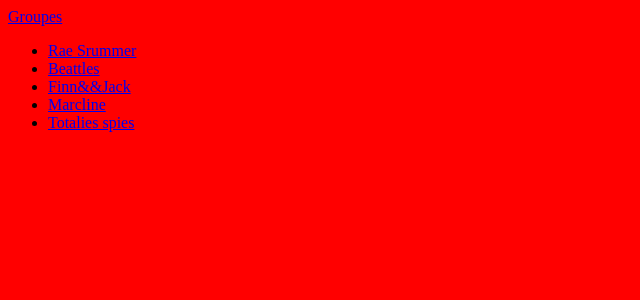
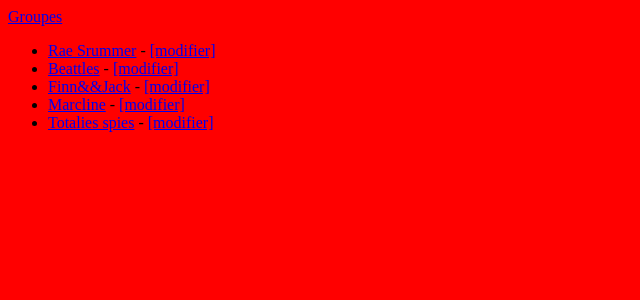
Before and after one commit to MaikoCode/Django-get-started, a Django app: template listings/templates/listings/band_list.html in a window 1280 px wide. Shown: the top 300 px of the page, without its empty margins (0-640 px from the left). Run offline with Django 4.2, Linux system fonts and the light colour scheme; the template is opened without the code that fills it: values that come from a table or form of the project are taken from there, others are empty; data comes from the database, SQL or seed files in the repository; both versions use the stored data as it was after the commit.

Commit message:
CRUD->Create,Read,Update

```diff
--- a/listings/templates/listings/band_detail.html
+++ b/listings/templates/listings/band_detail.html
@@ -15,4 +15,8 @@
 
 <p>{{ band.biography }}</p>
 
+<a href="{% url 'band-update' band.id %}">Modifier ce groupe</a>
+
+<a href="{% url 'band-list' %}">Retourner à la liste des groupes</a>
+
 {% endblock %}
--- a/listings/templates/listings/band_list.html
+++ b/listings/templates/listings/band_list.html
@@ -6,7 +6,10 @@
 
 <ul>
     {% for band in bands %}
-    <li><a href="{% url 'band-detail' band.id %}">{{ band.name }}</a></li>
+    <li>
+        <a href="{% url 'band-detail' band.id %}">{{ band.name }}</a>
+        - <a href="{% url 'band-update' band.id %}">[modifier]</a>
+    </li>
     {% endfor %}
 </ul>
 
```
Also changed, not shown: db.sqlite3.
